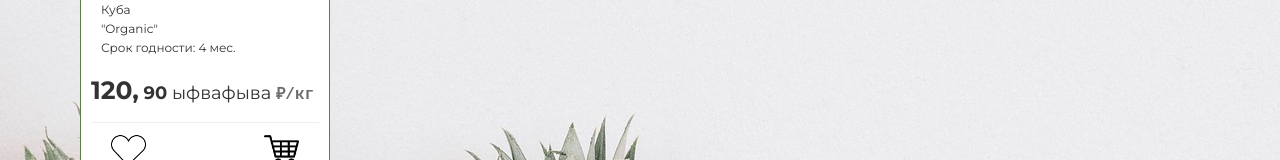
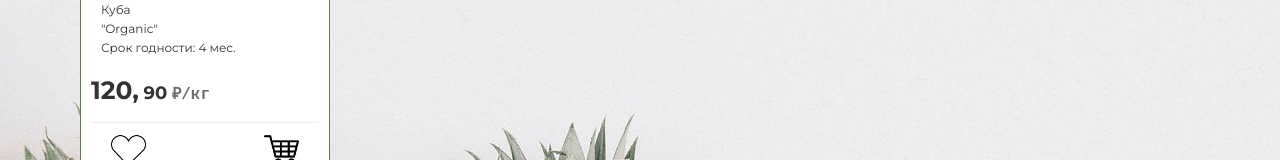
Before and after one commit to NikitaTrifonov/Fruitarea, a plain HTML site: page index.html in a window 1280 px wide. Shown: the part 268-428 px from the top of the page. Drawn offline with Linux system fonts and the light colour scheme.

Commit message:
Update index.html

```diff
--- a/index.html
+++ b/index.html
@@ -45,7 +45,6 @@
                         <span class="price">
                             <span class="rub">120,</span>
                             <span class="cop">90</span>
-                            ыфвафыва
                             <span class="rub_kg">&#x20bd/кг</span>
                         </span>
                         <div class="buttons_box">
```
